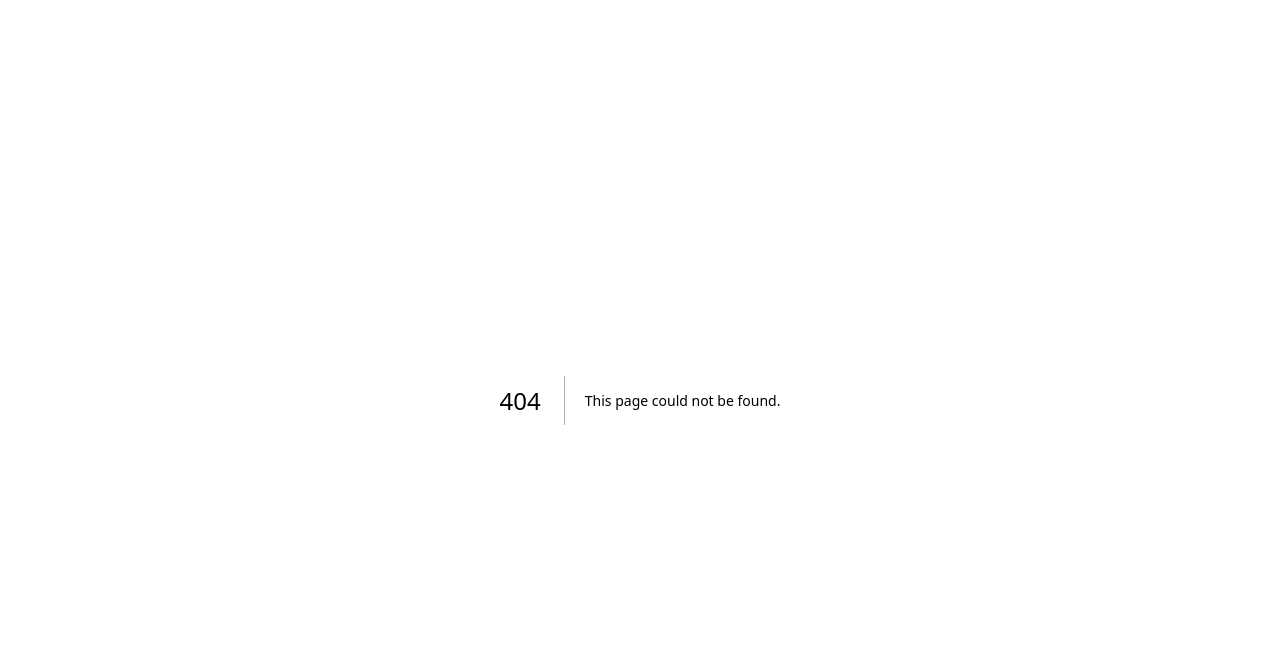
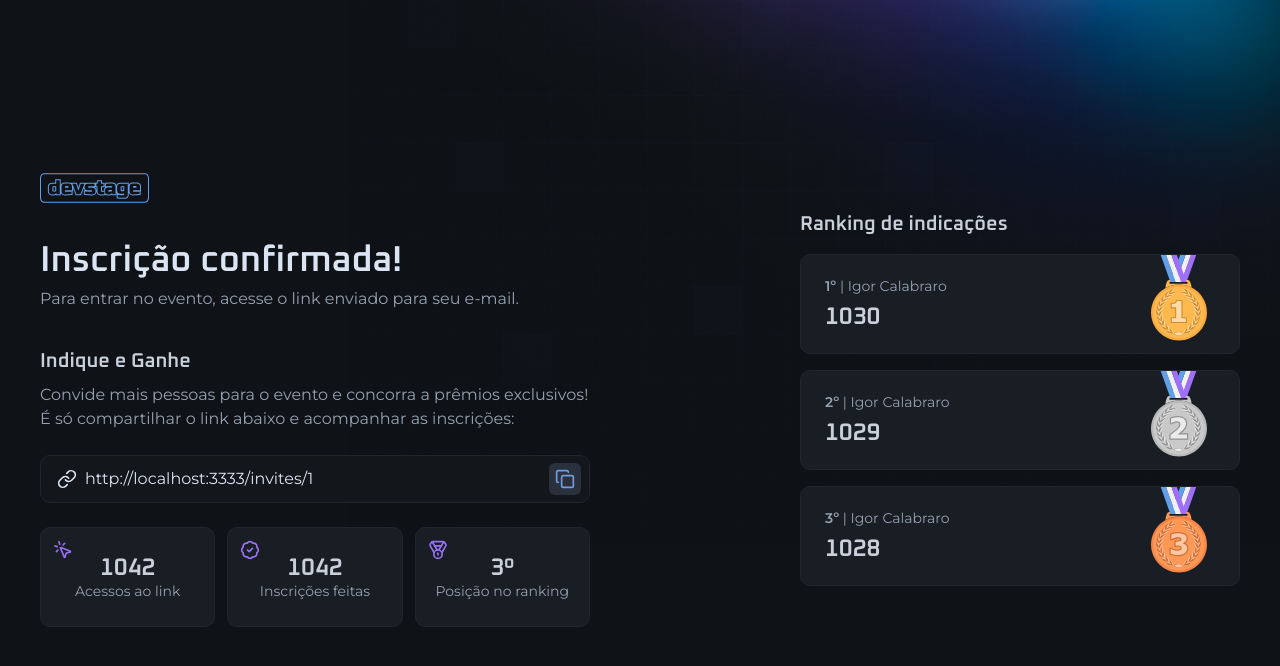
Before and after one commit to igorcalabraro/nlw-connect-react, a Next.js app: page /invite/1 in a window 1280 px wide. Before the commit this address had no page. Shown: the top 666 px of the page. Built offline with nearby package versions, Linux system fonts and the light colour scheme.

Commit message:
feat: receiving subscriberId params url

```diff
--- a/src/app/invite/page.tsx
+++ b/src/app/invite/[subscriberId]/page.tsx
@@ -1,11 +1,19 @@
 import Image from 'next/image'
-import logo from '../../assets/logo.svg'
+import logo from '../../../assets/logo.svg'
 import { InviteLinkInput } from './invite-link-input'
 import { Ranking } from './ranking'
 import { Stats } from './stats'
 
-export default function InvitePage() {
-  const inviteLink = 'http://localhost:3000/invite/07140502011910'
+interface InvitePageProps {
+  params: Promise<{
+    subscriberId: string
+  }>
+}
+
+export default async function InvitePage(props: InvitePageProps) {
+  const { subscriberId } = await props.params
+
+  const inviteLink = `http://localhost:3333/invites/${subscriberId}`
 
   return (
     <div className="min-h-dvh flex items-center justify-between gap-16 flex-col md:flex-row">
--- a/src/app/invite/ranking.tsx
+++ b/src/app/invite/[subscriberId]/ranking.tsx
@@ -1,7 +1,7 @@
 import Image from 'next/image'
-import cooperSilver from '../../assets/medal-cooper.svg'
-import goldMedal from '../../assets/medal-gold.svg'
-import silverMedal from '../../assets/medal-silver.svg'
+import cooperSilver from '../../../assets/medal-cooper.svg'
+import goldMedal from '../../../assets/medal-gold.svg'
+import silverMedal from '../../../assets/medal-silver.svg'
 
 export function Ranking() {
   return (
```
Also changed, not shown: src/app/invite/[subscriberId]/invite-link-input.tsx (renamed from src/app/invite/invite-link-input.tsx), src/app/invite/[subscriberId]/stats.tsx (renamed from src/app/invite/stats.tsx).
